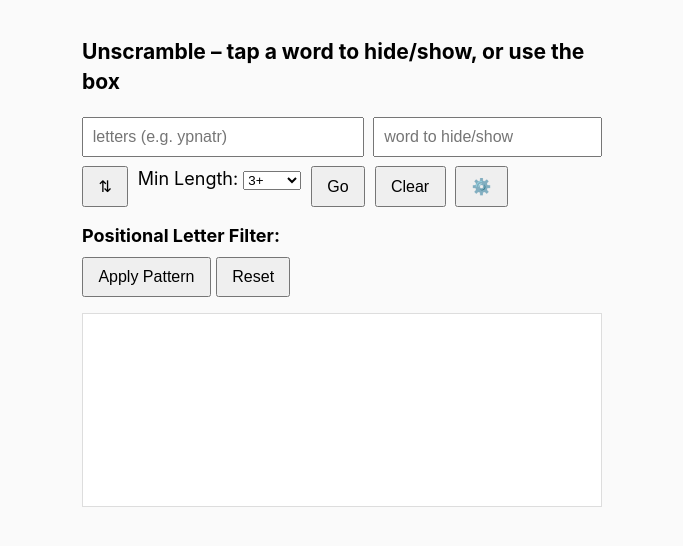
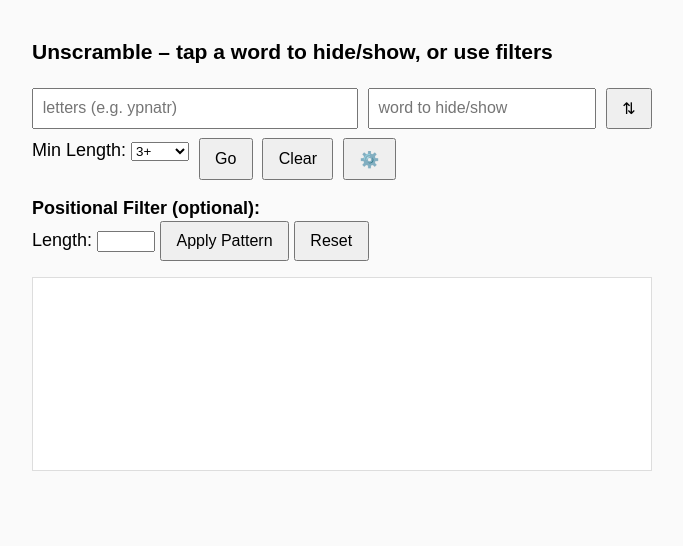
Before and after one commit to keepitsimpleyt/unscrambler, a Flask app: page / in a window 1280 px wide. Shown: the top 546 px of the page, without its empty margins (298-981 px from the left). Run offline with Flask 3, Linux system fonts and the light colour scheme.

Commit message:
adding new ui

```diff
--- a/templates/index.html
+++ b/templates/index.html
@@ -1,4 +1,3 @@
-
 <!doctype html>
 <html>
 <head>
@@ -6,11 +5,8 @@
   <meta name="viewport" content="width=device-width,initial-scale=1">
   <title>Unscrambler</title>
   <style>
-    body {
-      font: 18px/1.4 -apple-system,BlinkMacSystemFont,'Segoe UI',Roboto,Helvetica,Arial,sans-serif;
-      margin: 0; padding: 1rem; background: #fafafa;
-    }
-    #wrap { max-width: 520px; margin: auto; }
+    body { font: 18px/1.4 sans-serif; margin: 0; padding: 1rem; background: #fafafa; }
+    #wrap { max-width: 620px; margin: auto; }
     form { display: flex; flex-wrap: wrap; gap: .6rem; margin-bottom: .9rem; }
     input[type=text] { padding: .55rem; font-size: 1rem; }
     input[name=rack] { flex: 1 1 auto; }
@@ -18,33 +14,26 @@
     button { padding: .57rem .9rem; font-size: 1rem; cursor: pointer; }
     .box {
       background: #fff; border: 1px solid #ddd; padding: 1rem; min-height: 160px;
-      font-family: SFMono-Regular, Consolas, monospace; font-size: 16px;
+      font-family: monospace; font-size: 16px;
       white-space: pre-wrap; overflow-x: auto;
     }
     .word { cursor: pointer; margin-right: .35rem; }
     .word.blacklisted { text-decoration: line-through; opacity: .45; }
-    #exp { padding: .57rem .9rem; font-size: 1rem; }
-    #paste { flex: 1 1 100%; padding: .55rem; font-size: 1rem; margin-top: .4rem; }
-    #imp { padding: .57rem .9rem; font-size: 1rem; }
-    label.file {
-      display: inline-block; padding: .57rem .9rem; font-size: 1rem; cursor: pointer;
-      border: 1px solid #ccc; border-radius: 4px;
-    }
-    label.file input { display: none; }
     .tools { display: none; margin-top: .6rem; }
+    .filter-row { margin: 1rem 0; }
+    .filter-row input { width: 2rem; text-align: center; }
   </style>
 </head>
 <body>
 <div id="wrap">
-  <h3>Unscramble – tap a word to hide/show, or use the box</h3>
+  <h3>Unscramble – tap a word to hide/show, or use filters</h3>
 
   <form id="f">
     <input type="text" name="rack" maxlength="12" placeholder="letters (e.g. ypnatr)" required>
     <input type="text" id="manual" placeholder="word to hide/show">
     <button type="button" id="add">⇅</button>
 
-    <label>
-      Min Length:
+    <label>Min Length:
       <select id="minLengthSelect">
         <option value="3">3+</option>
         <option value="4">4+</option>
@@ -67,9 +56,12 @@
     </div>
   </form>
 
-  <div style="margin:1rem 0;">
-    <strong>Positional Letter Filter:</strong><br>
-    <div id="pattern-boxes" style="margin:0.5rem 0;"></div>
+  <!-- Positional Letter Filter -->
+  <div class="filter-row">
+    <strong>Positional Filter (optional):</strong><br>
+    <div id="pattern-boxes"></div>
+    Length:
+    <input type="number" id="exact-length" min="1" max="12" style="width:50px;">
     <button type="button" id="apply-pattern">Apply Pattern</button>
     <button type="button" id="reset-pattern">Reset</button>
   </div>
@@ -84,7 +76,7 @@ const form = document.getElementById('f'),
       minLengthSelect = document.getElementById('minLengthSelect');
 
 const blacklist = new Set(JSON.parse(localStorage.getItem('bl') || '[]'));
-function renderBL(){}
+function renderBL() {}
 
 function attachClicks(){
   document.querySelectorAll('#out .word').forEach(span => {
@@ -102,6 +94,7 @@ function attachClicks(){
   });
 }
 
+// --- Submit ---
 form.onsubmit = async e => {
   e.preventDefault();
   const rack = new FormData(form).get('rack').trim();
@@ -127,9 +120,10 @@ clr.onclick = () => {
   form.reset(); out.textContent = ''; form.elements.rack.focus();
 };
 
+// Manual toggle
 document.getElementById('add').onclick = () => {
   const inp = document.getElementById('manual');
-  const w   = inp.value.trim().toUpperCase();
+  const w = inp.value.trim().toUpperCase();
   if (!w) return;
   if (blacklist.has(w)) blacklist.delete(w); else blacklist.add(w);
   localStorage.setItem('bl', JSON.stringify([...blacklist]));
@@ -139,46 +133,7 @@ document.getElementById('add').onclick = () => {
   renderBL();
 };
 
-document.getElementById('exp').onclick = () => {
-  const list = [...blacklist].sort().join('\n');
-  if (!list){ alert('Blacklist is empty'); return; }
-  navigator.clipboard.writeText(list).then(()=>alert('Copied to clipboard!'));
-  const blob = new Blob([list], { type:'text/plain' });
-  const a = document.createElement('a');
-  a.href = URL.createObjectURL(blob); a.download = 'blacklist.txt'; a.click();
-  URL.revokeObjectURL(a.href);
-};
-
-document.getElementById('clip').onclick = async () => {
-  try {
-    const txt = await navigator.clipboard.readText();
-    if (!txt.trim()){ alert('Clipboard empty'); return; }
-    document.getElementById('paste').value = txt;
-  } catch { alert('Clipboard read failed'); }
-};
-
-document.getElementById('imp').onclick = () => {
-  const txt = document.getElementById('paste').value.toUpperCase();
-  if (!txt.trim()) return;
-  txt.split(/[\s,]+/).forEach(w => w && blacklist.add(w));
-  localStorage.setItem('bl', JSON.stringify([...blacklist]));
-  renderBL(); document.getElementById('paste').value = ''; alert('Imported!');
-};
-
-document.getElementById('file').onchange = async e => {
-  const file = e.target.files[0]; if (!file) return;
-  const txt = await file.text();
-  txt.toUpperCase().split(/[\s,]+/).forEach(w => w && blacklist.add(w));
-  localStorage.setItem('bl', JSON.stringify([...blacklist]));
-  renderBL(); alert(`Imported ${file.name}`);
-  e.target.value = '';
-};
-
-document.getElementById('gear').onclick = () => {
-  const box = document.querySelector('.tools');
-  box.style.display = box.style.display === 'none' ? 'block' : 'none';
-};
-
+// Pattern Input UI
 function createPatternBoxes(len) {
   const box = document.getElementById("pattern-boxes");
   box.innerHTML = '';
@@ -193,37 +148,83 @@ function createPatternBoxes(len) {
     box.appendChild(input);
   }
 }
-
 document.querySelector("input[name='rack']").addEventListener("input", e => {
   const rack = e.target.value.trim().toUpperCase();
   createPatternBoxes(Math.min(rack.length, 7));
 });
 
+// Apply pattern filter
 document.getElementById("apply-pattern").addEventListener("click", () => {
   const inputs = [...document.querySelectorAll("#pattern-boxes input")];
-  const pattern = inputs.map(i => {
-    const val = i.value.trim().toUpperCase();
-    return val.length === 1 ? val : ".";
-  }).join("");
+  const patternLetters = inputs.map(i => i.value.trim().toUpperCase());
+  const desiredLength = parseInt(document.getElementById("exact-length").value, 10);
 
-  if (!pattern || pattern === ".".repeat(pattern.length)) return;
+  document.querySelectorAll(".word").forEach(span => {
+    const word = span.textContent.trim().toUpperCase();
 
-  const regex = new RegExp("^" + pattern + "$"); // match whole word
-  const spans = document.querySelectorAll(".word");
+    // Check length
+    if (desiredLength && word.length !== desiredLength) {
+      span.style.display = "none";
+      return;
+    }
 
-  spans.forEach(span => {
-    const w = span.textContent.trim().toUpperCase();
-    span.style.display = regex.test(w) ? "inline" : "none";
+    // Check letter positions
+    for (let i = 0; i < patternLetters.length; i++) {
+      const expected = patternLetters[i];
+      if (expected && word[i] !== expected) {
+        span.style.display = "none";
+        return;
+      }
+    }
+
+    span.style.display = "inline";
   });
 });
 
-
+// Reset pattern
 document.getElementById("reset-pattern").addEventListener("click", () => {
   document.querySelectorAll(".word").forEach(span => {
     span.style.display = "inline";
   });
 });
 
+// Extras
+document.getElementById('gear').onclick = () => {
+  const box = document.querySelector('.tools');
+  box.style.display = box.style.display === 'none' ? 'block' : 'none';
+};
+document.getElementById('exp').onclick = () => {
+  const list = [...blacklist].sort().join('\n');
+  if (!list){ alert('Blacklist is empty'); return; }
+  navigator.clipboard.writeText(list).then(()=>alert('Copied to clipboard!'));
+  const blob = new Blob([list], { type:'text/plain' });
+  const a = document.createElement('a');
+  a.href = URL.createObjectURL(blob); a.download = 'blacklist.txt'; a.click();
+  URL.revokeObjectURL(a.href);
+};
+document.getElementById('clip').onclick = async () => {
+  try {
+    const txt = await navigator.clipboard.readText();
+    if (!txt.trim()){ alert('Clipboard empty'); return; }
+    document.getElementById('paste').value = txt;
+  } catch { alert('Clipboard read failed'); }
+};
+document.getElementById('imp').onclick = () => {
+  const txt = document.getElementById('paste').value.toUpperCase();
+  if (!txt.trim()) return;
+  txt.split(/[\s,]+/).forEach(w => w && blacklist.add(w));
+  localStorage.setItem('bl', JSON.stringify([...blacklist]));
+  renderBL(); document.getElementById('paste').value = ''; alert('Imported!');
+};
+document.getElementById('file').onchange = async e => {
+  const file = e.target.files[0]; if (!file) return;
+  const txt = await file.text();
+  txt.toUpperCase().split(/[\s,]+/).forEach(w => w && blacklist.add(w));
+  localStorage.setItem('bl', JSON.stringify([...blacklist]));
+  renderBL(); alert(`Imported ${file.name}`);
+  e.target.value = '';
+};
+
 renderBL();
 </script>
 </body>
```
